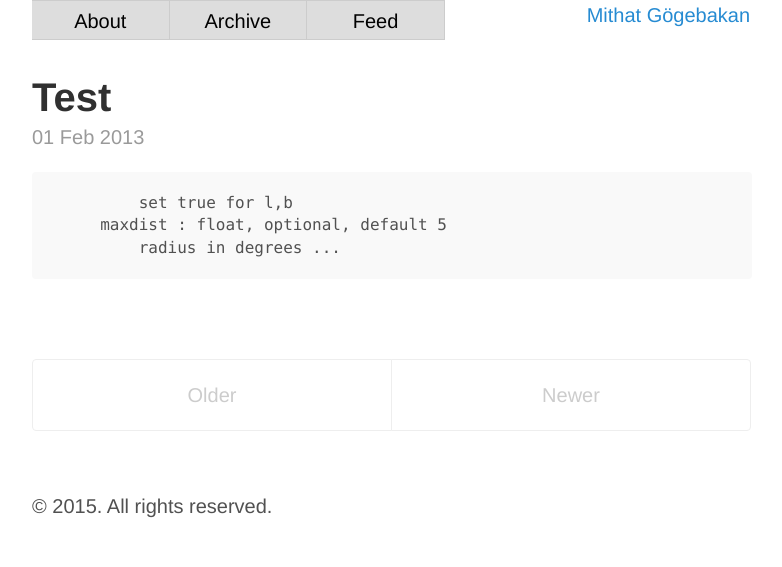
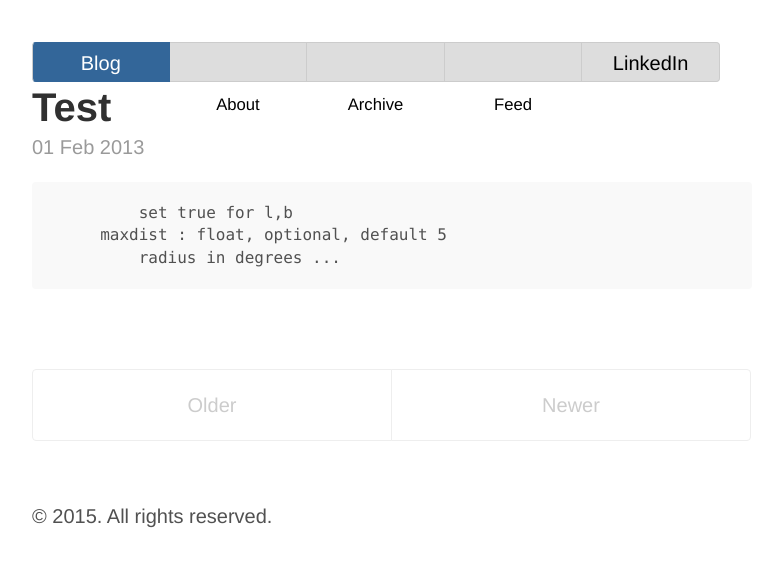
Before and after one commit to 963/963.github.io, a Jekyll site: the page built from index.html, in a window 1280 px wide. Shown: the top 567 px of the page, without its empty margins (248-1030 px from the left). Built offline with Jekyll 4.4.1, drawn with Linux system fonts in a browser that asks for light colours; Markdown is read by kramdown in place of the engine named in the settings; the list of posts is cut into pages by our own code.

Commit message:
changed navbar position

```diff
--- a/_layouts/default.html
+++ b/_layouts/default.html
@@ -9,12 +9,18 @@
     <div class="container content">
       <div id="navbar" class="bound">
 
+        <div data-id="idblog" class="navitem navitem-first navitem-current"><a href="/" title="Home">Blog</a></div>
 
-          <a href="/" title="Home">{{ site.title }}</a>
 
           {% for page in site.pages_list %}
-              <div class="navitem"><a href="{{ page[1]  }}">{{ page[0] }}</a></div>
+              <div class="navitem">
+
+              	&nbsp;&nbsp;&nbsp;<small><a href="{{ page[1]  }}">{{ page[0] }}</a></small>
+
+              	</div>
           {% endfor %}
+
+          <div data-id="idlinkedin" class="navitem navitem-last"><a href="https://tr.linkedin.com/pub/mithat-g%C3%B6gebakan/7b/146/925/en">LinkedIn</a></div>
 
            <div class="clear"></div>
 
```
